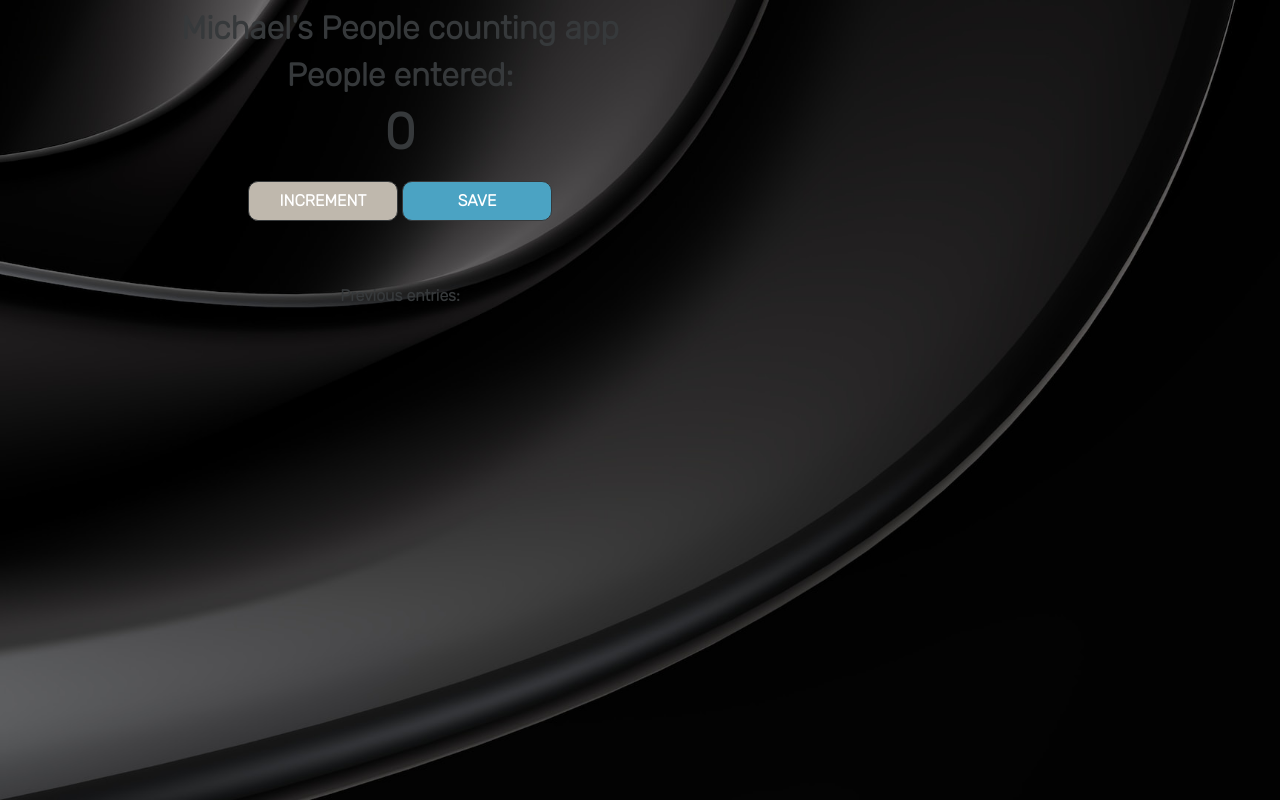
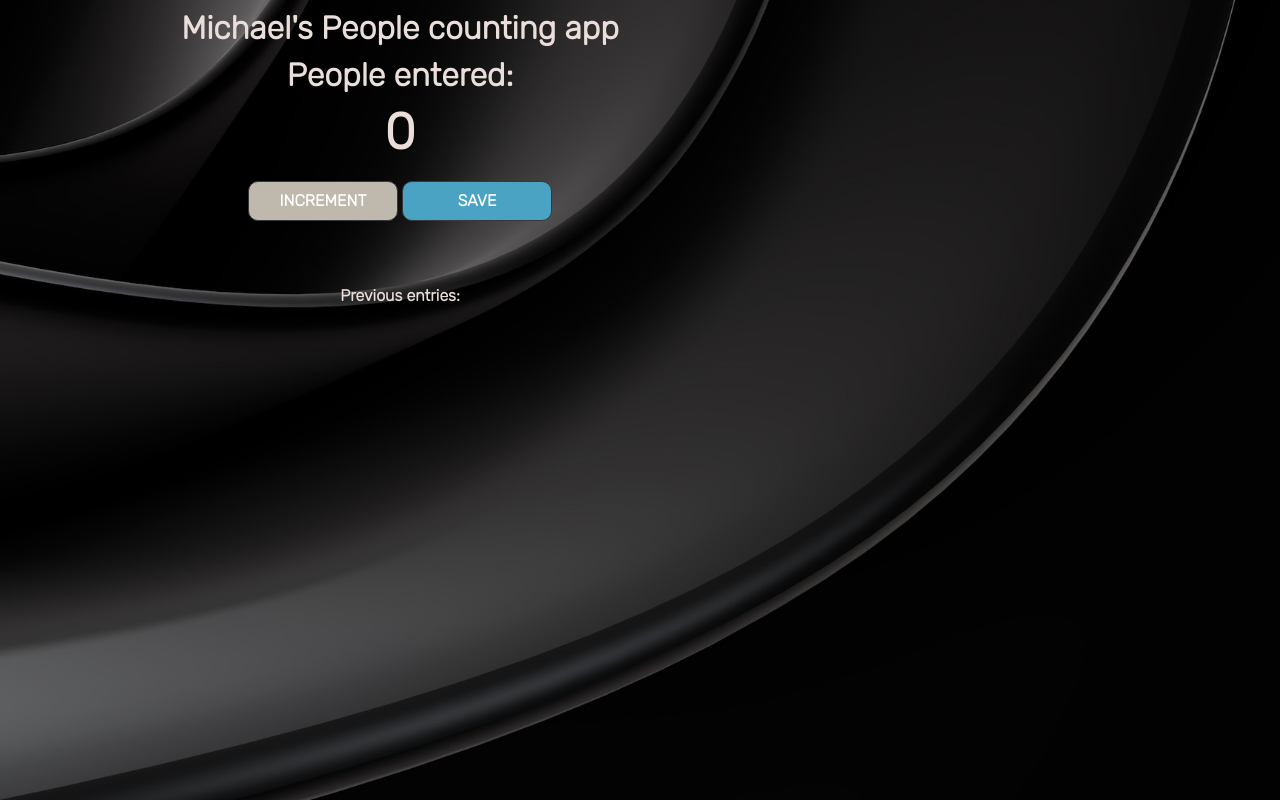
Before and after one commit to quadilious/PeopleCounter, a plain HTML site: page index.html in a window 1280 px wide. Drawn offline with nearby package versions, Linux system fonts and the light colour scheme.

Commit message:
Update index.css

```diff
--- a/index.css
+++ b/index.css
@@ -5,7 +5,7 @@ body {
     font-family: 'Rubik', sans-serif;
     font-weight: bold;
     text-align: center;
-    color: #36393B;
+    color: #EADEDA;
     background-color: #36393B;
 }
 
```
